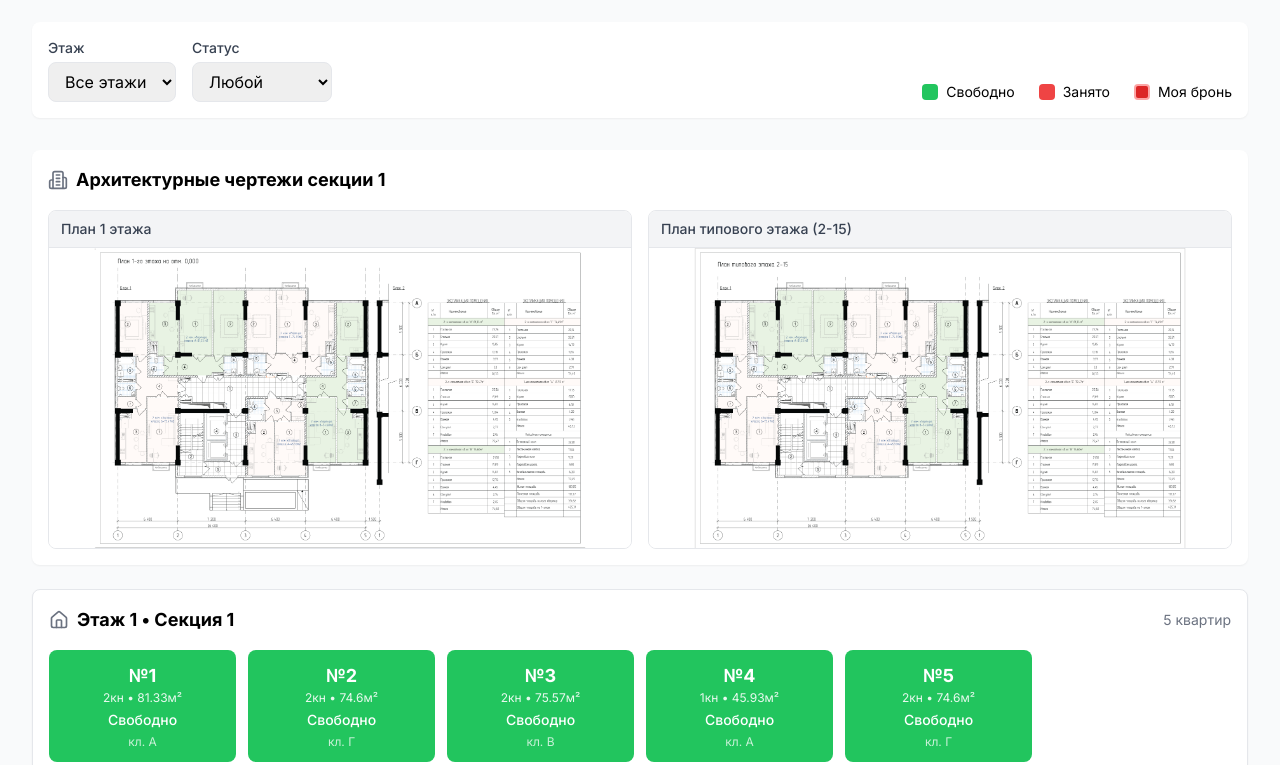
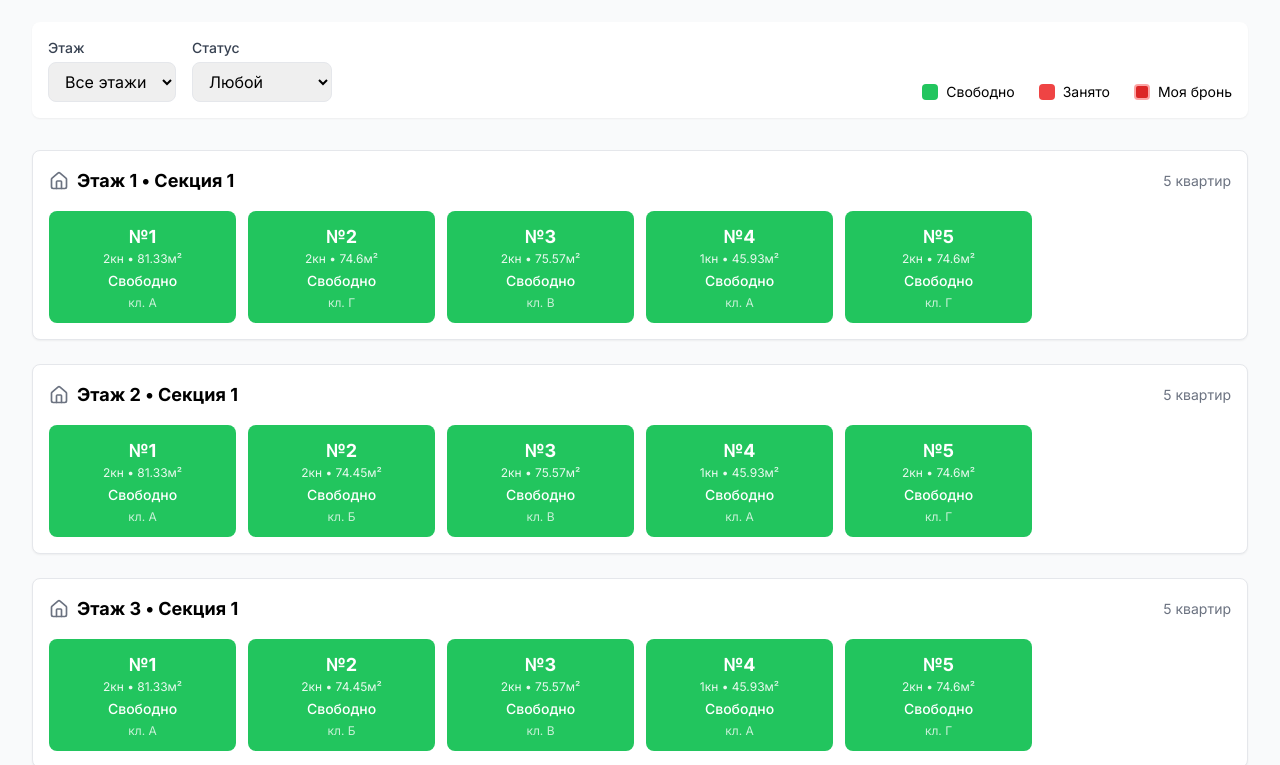
Before and after one commit to litezevi/building-agency, a Next.js app: page / in a window 1280 px wide. Shown: the part 454-1219 px from the top of the page. Built offline with nearby package versions, Linux system fonts and the light colour scheme.

Commit message:
deleted photos of architecture

```diff
--- a/components/ApartmentPool.tsx
+++ b/components/ApartmentPool.tsx
@@ -238,48 +238,6 @@ export function ApartmentPool() {
           </div>
         </div>
 
-        {/* Чертежи секции */}
-        <div className="bg-white rounded-lg p-4 mb-6 shadow-sm">
-          <h3 className="font-bold text-lg flex items-center gap-2 mb-4">
-            <Building2 className="w-5 h-5 text-gray-500" />
-            Архитектурные чертежи секции {selectedSection}
-          </h3>
-
-          <div className="grid md:grid-cols-2 gap-4">
-            {/* План 1 этажа */}
-            <button
-              onClick={() => setSelectedSchema("firstFloor")}
-              className="border rounded-lg overflow-hidden hover:ring-2 hover:ring-primary-500 transition-all"
-            >
-              <div className="bg-gray-100 px-3 py-2 text-sm font-medium text-gray-700 border-b text-left">
-                План 1 этажа
-              </div>
-              <img
-                src={sectionImages[selectedSection].firstFloor}
-                alt={`Секция ${selectedSection} - План 1 этажа`}
-                className="w-full h-auto object-contain bg-white cursor-pointer"
-                style={{ maxHeight: "300px" }}
-              />
-            </button>
-
-            {/* План типового этажа */}
-            <button
-              onClick={() => setSelectedSchema("typicalFloor")}
-              className="border rounded-lg overflow-hidden hover:ring-2 hover:ring-primary-500 transition-all"
-            >
-              <div className="bg-gray-100 px-3 py-2 text-sm font-medium text-gray-700 border-b text-left">
-                План типового этажа (2-15)
-              </div>
-              <img
-                src={sectionImages[selectedSection].typicalFloor}
-                alt={`Секция ${selectedSection} - Типовой этаж`}
-                className="w-full h-auto object-contain bg-white cursor-pointer"
-                style={{ maxHeight: "300px" }}
-              />
-            </button>
-          </div>
-        </div>
-
         {/* Этажи */}
         <div className="grid gap-6">
           {filteredFloors.map(floor => (
```
